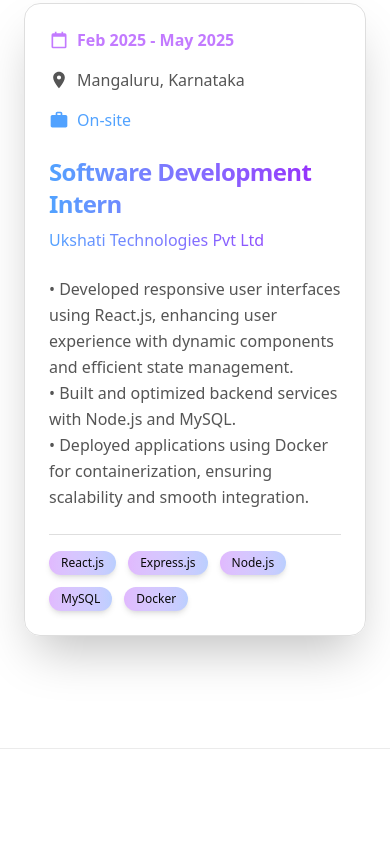
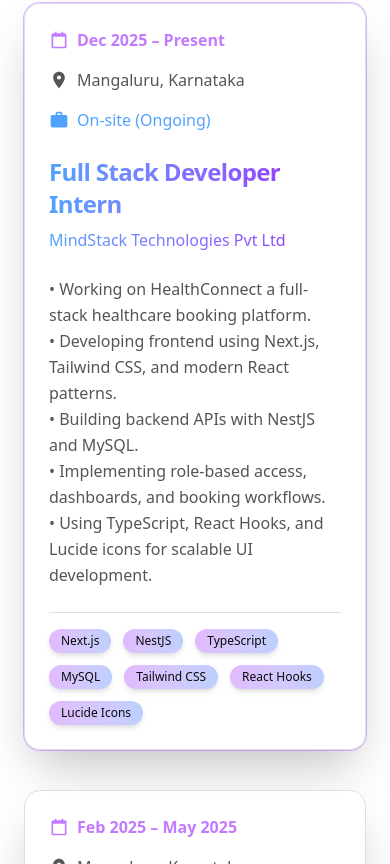
Before and after one commit to Floydsequeira07/Portfolio, a React (Vite) app in the folder my-portfolio/: page /technologies in a window 390 px wide. Shown: the part 4040-4904 px from the top of the page. Built offline with nearby package versions, Linux system fonts and the light colour scheme.

Commit message:
initial commits

```diff
--- a/my-portfolio/src/components/Experience.jsx
+++ b/my-portfolio/src/components/Experience.jsx
@@ -2,105 +2,117 @@
 import { MdLocationOn, MdWork } from "react-icons/md";
 import { BiCalendarAlt } from "react-icons/bi";
 
-const experienceData = {
+const experiences = [
+  {
+    role: "Full Stack Developer Intern",
+    company: "MindStack Technologies Pvt Ltd",
+    location: "Mangaluru, Karnataka",
+    duration: "Dec 2025 – Present",
+    type: "On-site (Ongoing)",
+    description: `• Working on HealthConnect a full-stack healthcare booking platform.
+• Developing frontend using Next.js, Tailwind CSS, and modern React patterns.
+• Building backend APIs with NestJS and MySQL.
+• Implementing role-based access, dashboards, and booking workflows.
+• Using TypeScript, React Hooks, and Lucide icons for scalable UI development.`,
+    technologies: [
+      "Next.js",
+      "NestJS",
+      "TypeScript",
+      "MySQL",
+      "Tailwind CSS",
+      "React Hooks",
+      "Lucide Icons",
+    ],
+    highlight: true,
+  },
+  {
     role: "Software Development Intern",
     company: "Ukshati Technologies Pvt Ltd",
     location: "Mangaluru, Karnataka",
-  duration: "Feb 2025 - May 2025",
+    duration: "Feb 2025 – May 2025",
     type: "On-site",
-  description: `• Developed responsive user interfaces using React.js, enhancing user experience with dynamic components and efficient state management.
+    description: `• Developed responsive user interfaces using React.js.
 • Built and optimized backend services with Node.js and MySQL.
-• Deployed applications using Docker for containerization, ensuring scalability and smooth integration.`,
+• Deployed applications using Docker for containerization.`,
     technologies: ["React.js", "Express.js", "Node.js", "MySQL", "Docker"],
-};
+    highlight: false,
+  },
+];
 
 export default function Experience() {
   return (
     <section
       id="experience"
-      className="
-        min-h-screen py-28 px-6
-        bg-background text-foreground
-        border-b border-border/60
-      "
+      className="min-h-screen py-28 px-6 bg-background text-foreground border-b border-border/60"
     >
       {/* Section Title */}
       <div className="w-auto mx-auto mb-16">
         <h2 className="text-4xl sm:text-5xl font-extrabold mb-4 text-center tracking-tight text-transparent bg-clip-text bg-gradient-to-r from-blue-400 to-purple-600">
           Experience
         </h2>
-        <div className="w-24 h-1 mx-auto bg-purple-500 rounded-full"></div>
+        <div className="w-24 h-1 mx-auto bg-purple-500 rounded-full" />
       </div>
 
-      {/* Experience Card */}
-      <div className="w-auto mx-auto">
+      {/* Experience Cards */}
+      <div className="w-auto mx-auto space-y-10">
+        {experiences.map((exp, index) => (
           <div
-          className="
-            bg-card/80 backdrop-blur-sm
-            rounded-2xl p-6 md:p-8
-            shadow-2xl
-            transition-all duration-300
-            hover:shadow-purple-500/30
+            key={index}
+            className={`
+              bg-card/80 backdrop-blur-sm rounded-2xl p-6 md:p-8
+              shadow-2xl transition-all duration-300
               border border-border
-            hover:border-purple-600
-          "
+              hover:border-purple-600 hover:shadow-purple-500/30
+              ${exp.highlight ? "ring-1 ring-purple-500/40" : ""}
+            `}
           >
-          {/* Header Info */}
+            {/* Header */}
             <div className="flex flex-col sm:flex-row sm:justify-between sm:items-center mb-6 gap-4">
               <div className="flex items-center gap-2">
                 <BiCalendarAlt className="text-purple-400 w-5 h-5" />
                 <span className="font-semibold text-purple-400">
-                {experienceData.duration}
+                  {exp.duration}
                 </span>
               </div>
 
               <div className="flex items-center gap-2">
                 <MdLocationOn className="text-muted-foreground w-5 h-5" />
-              <span className="text-muted-foreground">
-                {experienceData.location}
-              </span>
+                <span className="text-muted-foreground">{exp.location}</span>
               </div>
 
               <div className="flex items-center gap-2">
                 <MdWork className="text-blue-400 w-5 h-5" />
-              <span className="text-blue-400">{experienceData.type}</span>
+                <span className="text-blue-400">{exp.type}</span>
               </div>
             </div>
 
             {/* Role & Company */}
-          <h3 className="text-2xl md:text-3xl font-bold mb-2 text-left tracking-tight text-transparent bg-clip-text bg-gradient-to-r from-blue-400 to-purple-600">
-            {experienceData.role}
+            <h3 className="text-2xl md:text-3xl font-bold mb-2 tracking-tight text-transparent bg-clip-text bg-gradient-to-r from-blue-400 to-purple-600">
+              {exp.role}
             </h3>
 
-          <p className="text-left font-medium mb-6 text-transparent bg-clip-text bg-gradient-to-r from-blue-400 to-purple-600">
-            {experienceData.company}
+            <p className="font-medium mb-6 text-transparent bg-clip-text bg-gradient-to-r from-blue-400 to-purple-600">
+              {exp.company}
             </p>
 
             {/* Description */}
-          <p className="text-muted-foreground text-base sm:text-lg text-left mb-6 leading-relaxed whitespace-pre-line">
-            {experienceData.description}
+            <p className="text-muted-foreground text-base sm:text-lg mb-6 leading-relaxed whitespace-pre-line">
+              {exp.description}
             </p>
 
             {/* Technologies */}
-          <div className="flex flex-wrap gap-3 mt-4 pt-4 border-t border-border">
-            {experienceData.technologies.map((tech, i) => (
+            <div className="flex flex-wrap gap-3 pt-4 border-t border-border">
+              {exp.technologies.map((tech, i) => (
                 <span
                   key={i}
-                className="
-                  bg-gradient-to-r from-purple-600/30 to-blue-600/30
-                  text-foreground
-                  text-xs font-medium
-                  px-3 py-1 rounded-full
-                  shadow-md
-                  hover:scale-105
-                  transition-all duration-300
-                "
+                  className="bg-gradient-to-r from-purple-600/30 to-blue-600/30 text-foreground text-xs font-medium px-3 py-1 rounded-full shadow-md hover:scale-105 transition-all duration-300"
                 >
                   {tech}
                 </span>
               ))}
             </div>
           </div>
+        ))}
       </div>
     </section>
   );
--- a/my-portfolio/src/data/technologies.js
+++ b/my-portfolio/src/data/technologies.js
@@ -15,6 +15,7 @@
   { name:"Flutter", logo: "/tech/flutter.png" },
   { name: "Docker", logo: "/tech/docker.png" },
   { name: "Git", logo: "/tech/git.png" },
+  { name: "GitHub", logo: "/tech/githublogo.png" },
   { name: "Figma", logo: "/tech/figma.png" },
 ];
 
```
Also changed, not shown: my-portfolio/public/tech/githublogo.png (added), my-portfolio/src/components/Header.jsx (line endings or trailing spaces). Lines whose indentation alone changed are shown as unchanged.
